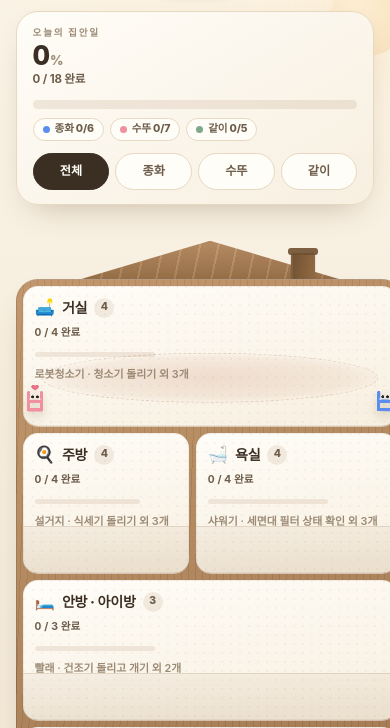
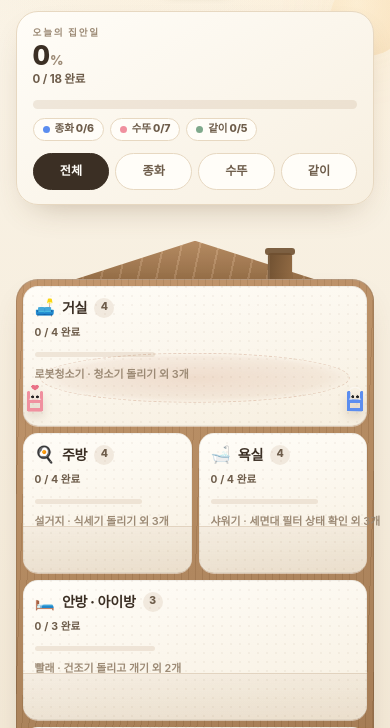
Before and after one commit to mpx9109-alt/Pickle-house, a plain HTML site: page index.html in a window 390 px wide. Shown: the part 116-844 px from the top of the page. Drawn offline with Linux system fonts and the light colour scheme.

Commit message:
평면도 그리드가 화면 폭을 넘지 않도록 수정

```diff
--- a/assets/style.css
+++ b/assets/style.css
@@ -278,7 +278,7 @@ main { padding-bottom: 36px; }
   position: relative;
   display: grid; gap: 9px; padding: 9px;
   border-radius: 26px;
-  grid-template-columns: 1fr 1fr 1fr;
+  grid-template-columns: repeat(3, minmax(0, 1fr));
   grid-template-areas:
     "living kitchen bath"
     "bedroom bedroom entry";
@@ -294,7 +294,7 @@ main { padding-bottom: 36px; }
 }
 
 .room {
-  position: relative; border-radius: 17px; overflow: visible;
+  position: relative; border-radius: 17px; overflow: visible; min-width: 0;
   background: linear-gradient(170deg, var(--paper) 0%, var(--paper-2) 100%);
   box-shadow: inset 0 0 0 1px rgba(0, 0, 0, .05), 0 1px 0 rgba(255, 255, 255, .5);
   min-height: 162px; isolation: isolate;
@@ -590,7 +590,7 @@ main { padding-bottom: 36px; }
   .roof { height: 74px; }
   .roof::before { inset: 18px 0 0 0; }
   .floors {
-    grid-template-columns: 1fr 1fr;
+    grid-template-columns: minmax(0, 1fr) minmax(0, 1fr);
     grid-template-areas:
       "living living"
       "kitchen bath"
```
